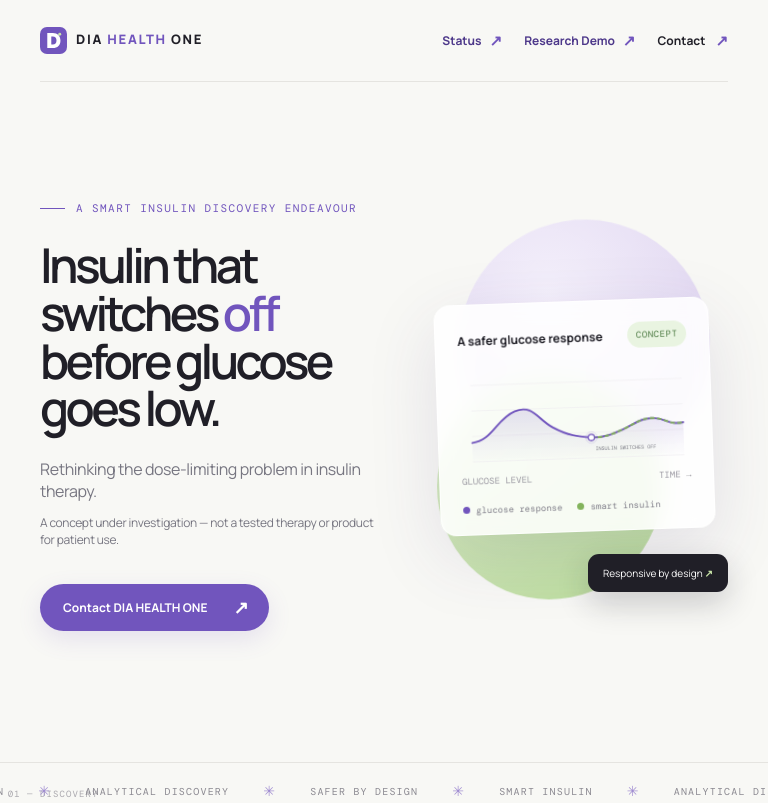
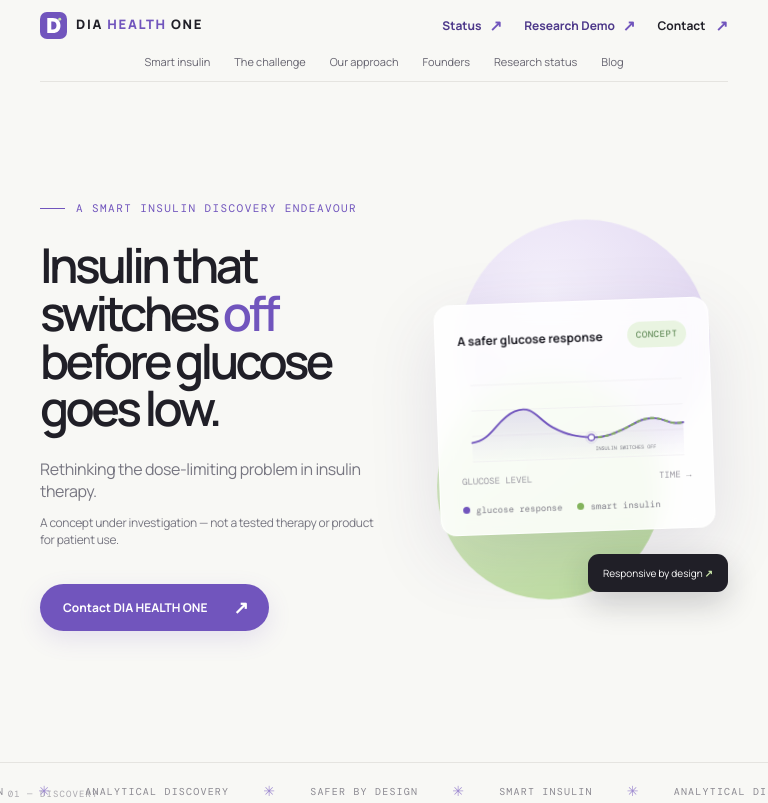
Before and after one commit to pallagip/dia-health-one, a plain HTML site: page index.html in a window 768 px wide. Shown: the top 803 px of the page. Drawn offline with nearby package versions, Linux system fonts and the light colour scheme.

Commit message:
fix: keep tablet navigation accessible

```diff
--- a/blog/blog.css
+++ b/blog/blog.css
@@ -39,7 +39,7 @@ h2{font-size:clamp(27px,3.6vw,39px);letter-spacing:-.048em;line-height:1.14;font
 .postcard{background:#fff;border-radius:24px;overflow:hidden;text-decoration:none;display:block;color:var(--ink);box-shadow:0 18px 50px #201f270c;transition:transform .2s}.postcard:hover{transform:translateY(-3px)}.postcard img{width:100%;height:310px;object-fit:cover;display:block}.postcard .body{padding:28px}.postcard h2{font-size:31px;margin:6px 0 13px}.postcard p{color:var(--muted);line-height:1.65;font-size:14px}
 .postcard .link{color:var(--purple);font-size:12px;font-weight:800}.blog-intro{padding:85px 0 42px}.blog-intro p:last-child{max-width:730px}
 .footer{padding:35px 0 55px;font-size:12px;color:var(--muted)}.footer a{color:var(--deep)}.footer .footnav{display:flex;gap:20px;flex-wrap:wrap;margin-top:12px}
-@media(max-width:1125px){.nav-center{display:none}}
+@media(min-width:761px) and (max-width:1125px){.topbar{height:auto;min-height:82px;flex-wrap:wrap;padding:10px 0;row-gap:10px}.wordmark{order:0}.topbar-actions{order:1}.nav-center{order:2;flex:0 0 100%;justify-content:center;gap:24px;font-size:11px}}
 @media(max-width:820px){.article{display:block}.side{position:static;margin-top:26px}.grid{grid-template-columns:1fr}.wrap{width:min(100% - 38px,1120px)}.headspace,.blog-intro{padding-top:50px}.hero-photo{max-height:330px}.postcard img{height:260px}}
 @media(max-width:760px){.shell{width:min(calc(100% - 40px),560px)}.topbar{height:68px}.wordmark{font-size:10px;letter-spacing:.11em}.wordmark .brand-symbol{width:22px;height:22px;margin-right:6px}.nav-center{display:none}.topbar-actions{gap:14px;flex-shrink:0}.research-link,.contact-link{font-size:10px;gap:5px}.research-link::after,.contact-link::after{font-size:11px}.research-link .link-label{display:none}.research-link .link-label-short{display:inline}}
 @media(max-width:420px){.article-body{font-size:16px}.headspace{padding-top:45px}}
--- a/index.html
+++ b/index.html
@@ -204,8 +204,11 @@
     @media (max-width: 1040px) {
       .team-grid { grid-template-columns: repeat(2, minmax(0, 1fr)); }
     }
-    @media (max-width: 1125px) {
-      .nav-center { display: none; }
+    @media (min-width: 761px) and (max-width: 1125px) {
+      .topbar { height: auto; min-height: 82px; flex-wrap: wrap; padding: 10px 0; row-gap: 10px; }
+      .wordmark { order: 0; }
+      .topbar-actions { order: 1; }
+      .nav-center { order: 2; flex: 0 0 100%; justify-content: center; gap: 24px; font-size: 11px; }
     }
     @media (max-width: 760px) {
       .shell { width: min(calc(100% - 40px), 560px); }
```
